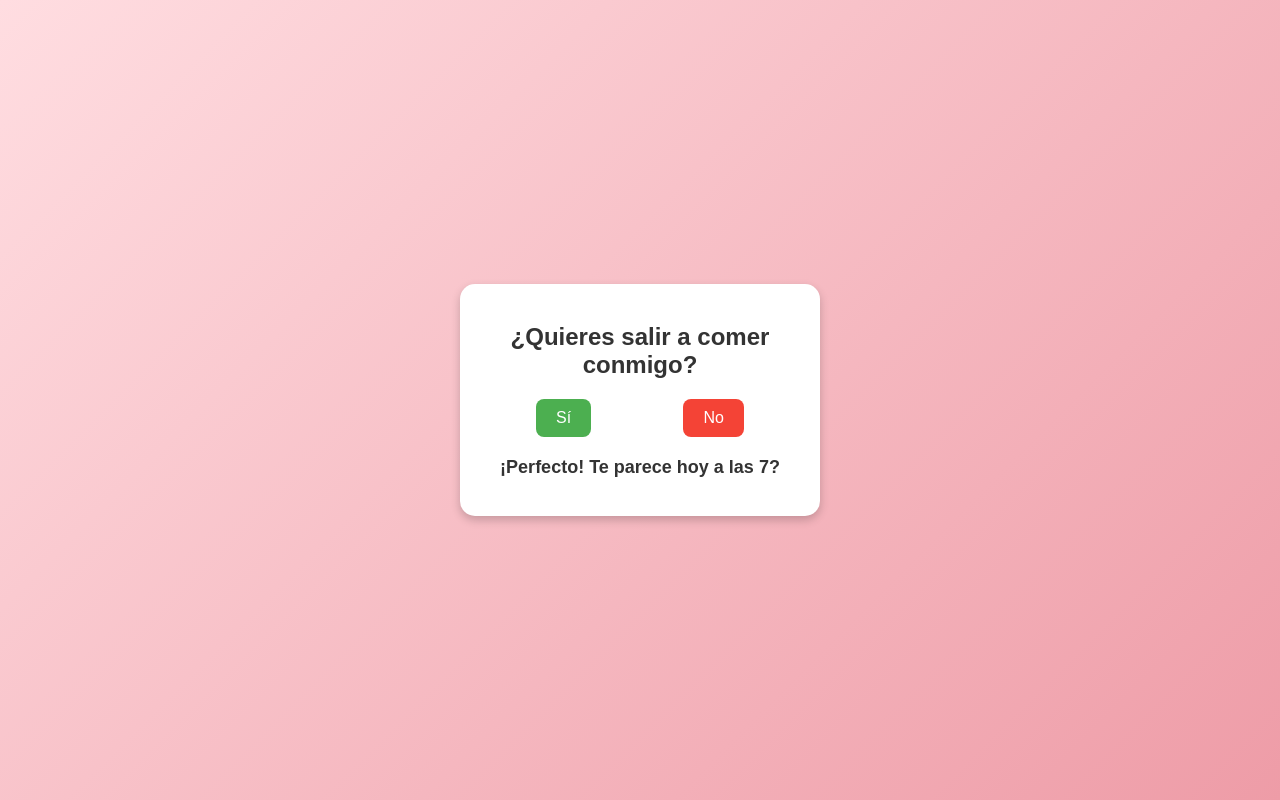
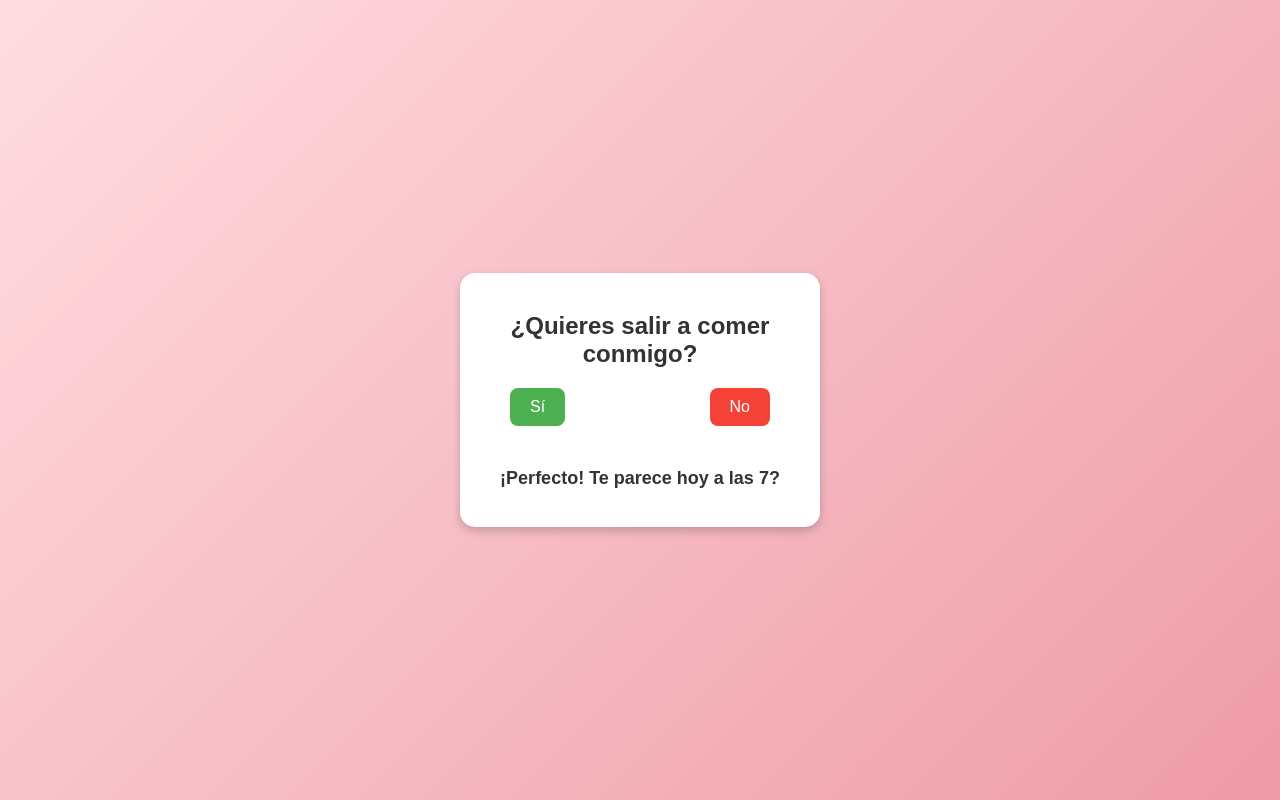
Before and after one commit to Jose87872/Salida, a plain HTML site: page index.html in a window 1280 px wide. Both pictures are taken after a click on the button "Sí". Drawn offline with Linux system fonts and the light colour scheme.

Commit message:
Update index.html

```diff
--- a/index.html
+++ b/index.html
@@ -22,6 +22,7 @@
       text-align: center;
       box-shadow: 0 4px 10px rgba(0,0,0,0.2);
       max-width: 300px;
+      position: relative;
     }
 
     h2 {
@@ -33,6 +34,8 @@
       display: flex;
       justify-content: space-around;
       margin-bottom: 20px;
+      position: relative;
+      height: 60px;
     }
 
     button {
@@ -41,12 +44,14 @@
       border-radius: 8px;
       font-size: 16px;
       cursor: pointer;
-      transition: 0.3s;
+      transition: all 0.3s ease;
+      position: absolute;
     }
 
     #yesBtn {
       background-color: #4CAF50;
       color: white;
+      left: 20px;
     }
 
     #yesBtn:hover {
@@ -56,16 +61,32 @@
     #noBtn {
       background-color: #f44336;
       color: white;
+      right: 20px;
     }
 
-    #noBtn:hover {
-      background-color: #d32f2f;
+    /* Animación de rebote */
+    @keyframes bounce {
+      0%   { transform: translateY(0); }
+      30%  { transform: translateY(-15px); }
+      50%  { transform: translateY(0); }
+      70%  { transform: translateY(-8px); }
+      100% { transform: translateY(0); }
+    }
+
+    #noBtn.bouncing {
+      animation: bounce 0.5s;
     }
 
     #response {
       font-size: 18px;
       font-weight: bold;
       color: #333;
+      opacity: 0;
+      transition: opacity 0.5s ease;
+    }
+
+    #response.show {
+      opacity: 1;
     }
   </style>
 </head>
@@ -80,12 +101,32 @@
   </div>
 
   <script>
-    document.getElementById("yesBtn").addEventListener("click", () => {
-      document.getElementById("response").textContent = "¡Perfecto! Te parece hoy a las 7?";
+    const yesBtn = document.getElementById("yesBtn");
+    const noBtn = document.getElementById("noBtn");
+    const response = document.getElementById("response");
+    const buttonsContainer = document.querySelector(".buttons");
+
+    yesBtn.addEventListener("click", () => {
+      response.textContent = "¡Perfecto! Te parece hoy a las 7?";
+      response.classList.add("show");
     });
 
-    document.getElementById("noBtn").addEventListener("click", () => {
-      document.getElementById("response").textContent = "Oh, qué lástima 😢";
+    // Mover y hacer rebotar el botón "No"
+    noBtn.addEventListener("mouseover", () => {
+      const containerWidth = buttonsContainer.clientWidth - noBtn.offsetWidth;
+      const containerHeight = buttonsContainer.clientHeight - noBtn.offsetHeight;
+
+      const randomX = Math.floor(Math.random() * containerWidth);
+      const randomY = Math.floor(Math.random() * containerHeight);
+
+      noBtn.style.transform = `translate(${randomX}px, ${randomY}px)`;
+      noBtn.style.opacity = Math.random() * 0.5 + 0.5; // entre 0.5 y 1
+
+      // activar rebote
+      noBtn.classList.add("bouncing");
+      setTimeout(() => {
+        noBtn.classList.remove("bouncing");
+      }, 500);
     });
   </script>
 </body>
```
